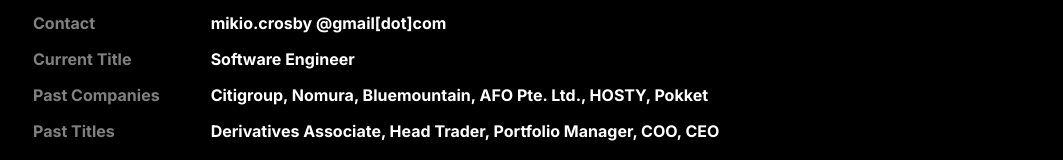
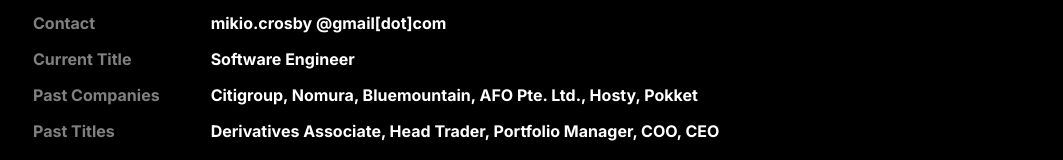
Before and after one commit to eremitik/portfolio, a React (Create React App) app: page / in a window 1280 px wide. Shown: the part 3652-3812 px from the top of the page, without its empty margins (143-1206 px from the left). Built offline with nearby package versions, Linux system fonts and the light colour scheme; the HTML template or start-up script is replaced by a standard one.

Commit message:
edit: small changes to text

```diff
--- a/src/data.js
+++ b/src/data.js
@@ -26,7 +26,7 @@
   },
   {
     Title: "Past Companies",
-    Info: "Citigroup, Nomura, Bluemountain, AFO Pte. Ltd., HOSTY, Pokket"
+    Info: "Citigroup, Nomura, Bluemountain, AFO Pte. Ltd., Hosty, Pokket"
   },
   {
     Title: "Past Titles",
```
Also changed, not shown: src/App.js (indentation only).
